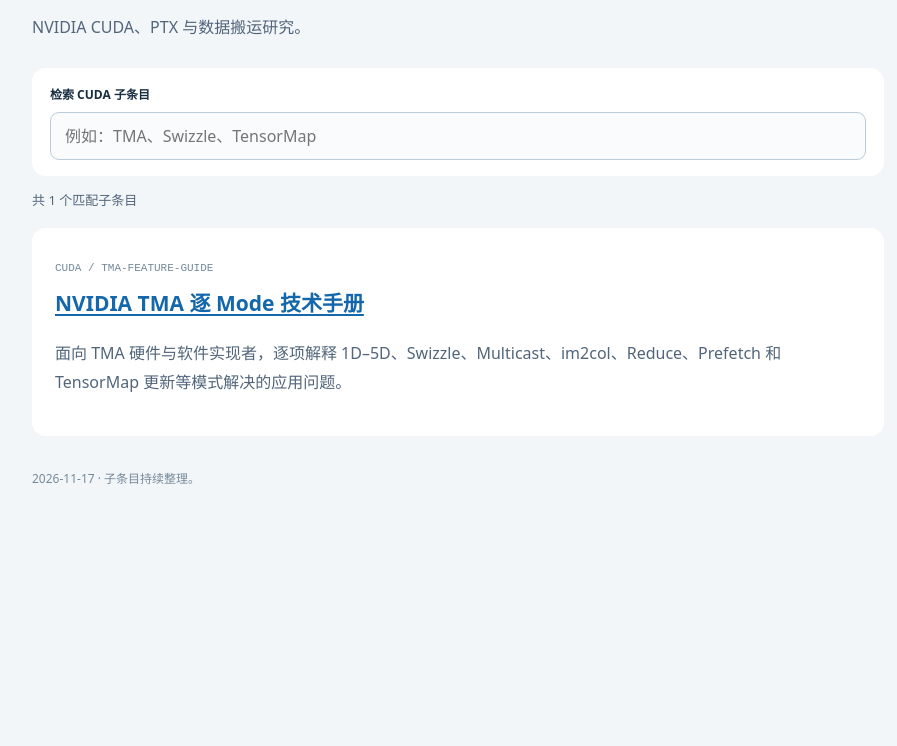
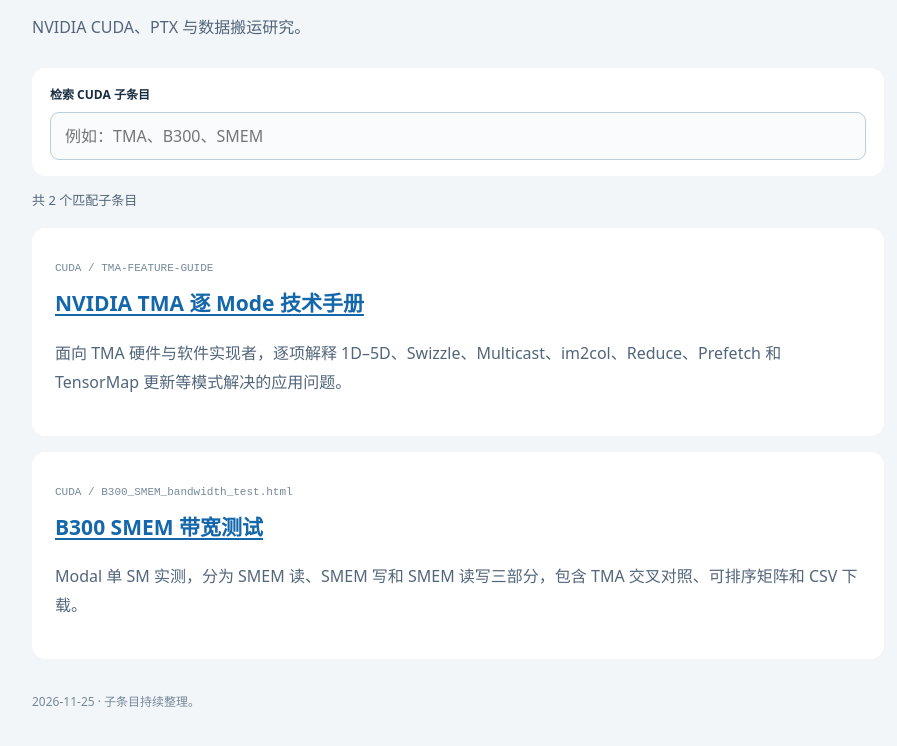
Before and after one commit to matlinsas/AI_Research_AI, a plain HTML site: page docs/CUDA/index.html in a window 1280 px wide. Shown: the part 184-930 px from the top of the page, without its empty margins (182-1079 px from the left). Before the commit the page ends 800 px from the top, so only its background shows below. Drawn offline with Linux system fonts and the light colour scheme.

Commit message:
List the B300 shared-memory benchmark in the CUDA report index

```diff
--- a/docs/CUDA/index.html
+++ b/docs/CUDA/index.html
@@ -3,7 +3,7 @@
 <head>
 <meta charset="utf-8">
 <meta name="viewport" content="width=device-width, initial-scale=1">
-<meta name="description" content="CUDA 研究报告目录，包含 NVIDIA TMA 逐 Mode 技术手册。">
+<meta name="description" content="CUDA 研究报告目录，包含 NVIDIA TMA 逐 Mode 技术手册和 B300 SMEM 带宽测试。">
 <title>CUDA · 研究报告</title>
 <link rel="icon" href="data:,">
 <style>
@@ -14,7 +14,7 @@
 <nav><a href="../">← AI Research</a> · <a href="https://github.com/matlinsas/AI_Research_AI/tree/main/CUDA">GitHub 源文件</a></nav>
 <h1>CUDA</h1>
 <p>NVIDIA CUDA、PTX 与数据搬运研究。</p>
-<label class="search" for="cudaSearch"><span>检索 CUDA 子条目</span><input id="cudaSearch" type="search" placeholder="例如：TMA、Swizzle、TensorMap" autocomplete="off"></label>
+<label class="search" for="cudaSearch"><span>检索 CUDA 子条目</span><input id="cudaSearch" type="search" placeholder="例如：TMA、B300、SMEM" autocomplete="off"></label>
 <p id="resultCount" aria-live="polite"></p>
 <main>
   <article class="item" data-keywords="cuda nvidia ptx tma tensor memory access tile swizzle interleave multicast im2col reduce prefetch tensormap 张量 显存 搬运">
@@ -22,9 +22,14 @@
     <h2><a href="./tma-feature-guide/">NVIDIA TMA 逐 Mode 技术手册</a></h2>
     <p>面向 TMA 硬件与软件实现者，逐项解释 1D–5D、Swizzle、Multicast、im2col、Reduce、Prefetch 和 TensorMap 更新等模式解决的应用问题。</p>
   </article>
+  <article class="item" data-keywords="cuda b300 blackwell smem shared memory bandwidth lds sts tma cp.async modal 共享内存 读 写 带宽">
+    <p class="path">CUDA / B300_SMEM_bandwidth_test.html</p>
+    <h2><a href="./B300_SMEM_bandwidth_test.html">B300 SMEM 带宽测试</a></h2>
+    <p>Modal 单 SM 实测，分为 SMEM 读、SMEM 写和 SMEM 读写三部分，包含 TMA 交叉对照、可排序矩阵和 CSV 下载。</p>
+  </article>
 </main>
 <p id="empty" hidden>没有匹配的 CUDA 子条目。</p>
-<footer>2026-11-17 · 子条目持续整理。</footer>
+<footer>2026-11-25 · 子条目持续整理。</footer>
 <script>
 (() => {
   const input = document.getElementById('cudaSearch');
```
